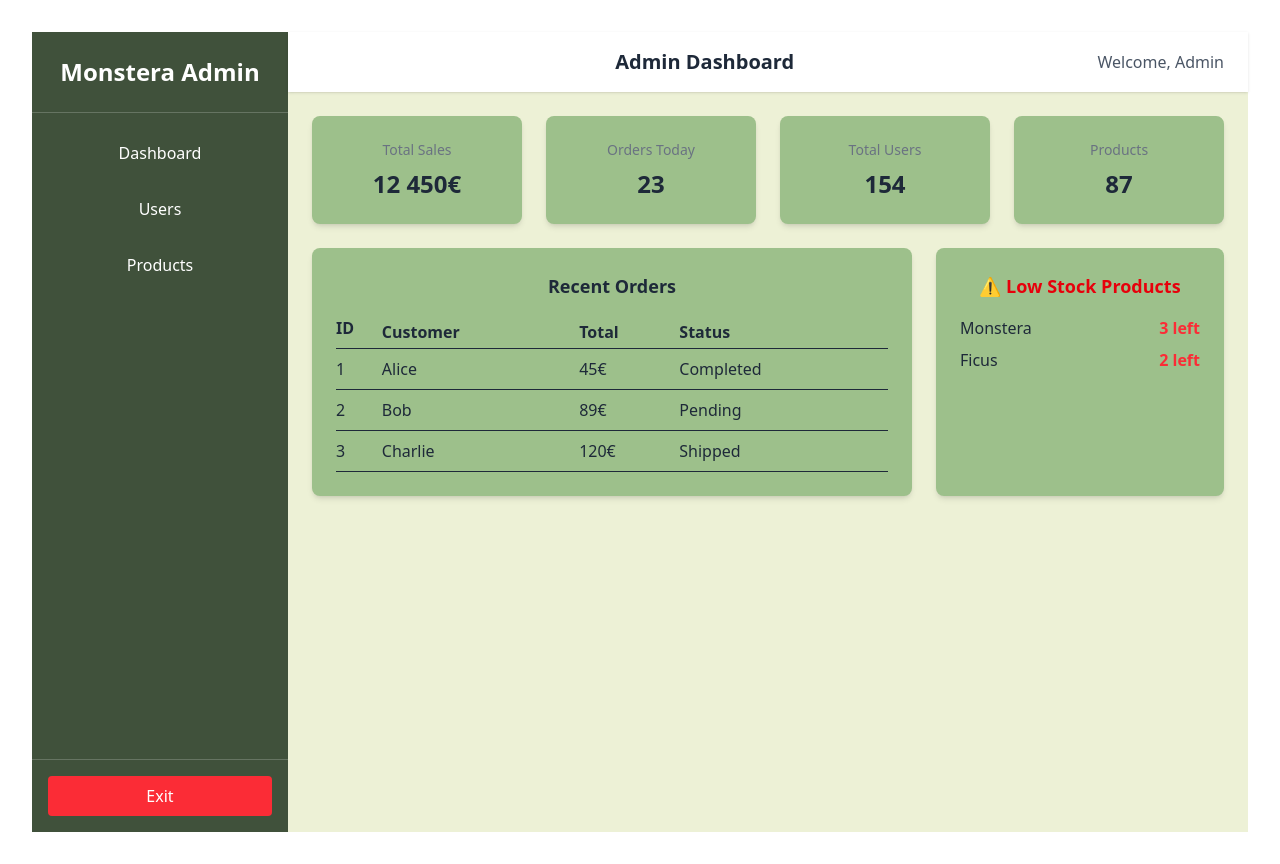
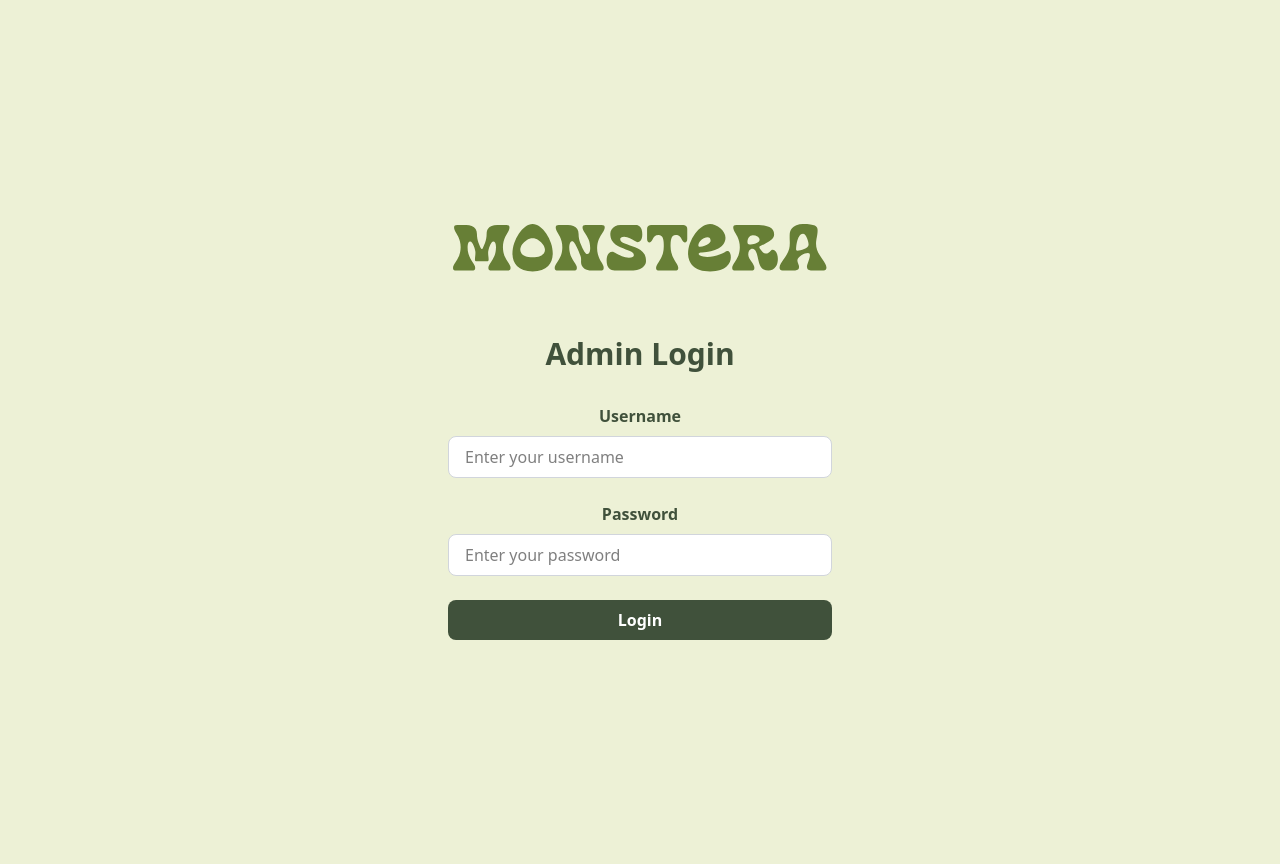
Before and after one commit to CNA-26/admin-frontend, a React (Vite) app in the folder admin-frontend/: page / in a window 1280 px wide. Built offline with nearby package versions, Linux system fonts and the light colour scheme.

Commit message:
added loginpage

```diff
--- a/admin-frontend/src/App.tsx
+++ b/admin-frontend/src/App.tsx
@@ -1,8 +1,9 @@
 import './App.css'
 import AdminDashboard from './pages/AdminDashboard'
+import AdminLogin from './pages/AdminLogin';
 
 function App() {
-  return <AdminDashboard />;
+  return <AdminLogin />;
 }
 
 export default App;
--- a/admin-frontend/src/components/LowStock.tsx
+++ b/admin-frontend/src/components/LowStock.tsx
@@ -6,7 +6,7 @@ const LowStock = () => {
 
   return (
     <div className="bg-[var(--color-card)] shadow-md shadow-black/10 rounded-lg p-6">
-      <h2 className="text-lg font-semibold mb-4 text-red-600">
+      <h2 className="text-lg font-semibold mb-4 text-red-500">
         ⚠ Low Stock Products
       </h2>
 
--- a/admin-frontend/src/index.css
+++ b/admin-frontend/src/index.css
@@ -9,3 +9,13 @@
     --color-accent: #609966;
     --color-earth: #8C7A64;
 }
+
+body {
+    background-color: var(--color-background);
+    margin: 0;
+    padding: 0;
+}
+
+html {
+    background-color: var(--color-background);
+}
--- /dev/null
+++ b/admin-frontend/src/pages/AdminLogin.tsx
@@ -0,0 +1,66 @@
+import React, { useState } from 'react';
+import MonsteraLogo from '../assets/Monstera.svg';
+
+export const AdminLogin: React.FC = () => {
+  const [username, setUsername] = useState('');
+  const [password, setPassword] = useState('');
+  const [error, setError] = useState('');
+
+  const handleSubmit = (e: React.FormEvent) => {
+    e.preventDefault();
+    setError('');
+
+    if (!username.trim() || !password.trim()) {
+      setError('Please enter both username and password');
+      return;
+    }
+
+    // TODO: Add authentication logic here
+    console.log('Login attempt:', { username, password });
+  };
+
+  return (
+    <div className="min-h-screen flex items-center justify-center bg-[var(--color-background)]">
+      <div className="p-8 w-full max-w-md">
+        <div className="flex justify-center mb-16">
+          <img src={MonsteraLogo} alt="Monstera" className="h-12 w-auto" />
+        </div>
+        <h1 className="text-3xl font-bold text-center text-[#40513B] mb-8">Admin Login</h1>
+
+        {error && <div className="mb-4 p-4 bg-red-100 border border-red-400 text-red-700 rounded">{error}</div>}
+
+        <form onSubmit={handleSubmit}>
+          <div className="mb-6">
+            <label htmlFor="username" className="block text-[#40513B] font-semibold mb-2">Username</label>
+            <input
+              id="username"
+              type="text"
+              placeholder="Enter your username"
+              value={username}
+              onChange={(e) => setUsername(e.target.value)}
+              className="w-full px-4 py-2 border border-gray-300 bg-white rounded-lg focus:outline-none focus:ring-2 focus:ring-[#40513B]"
+            />
+          </div>
+
+          <div className="mb-6">
+            <label htmlFor="password" className="block text-[#40513B] font-semibold mb-2">Password</label>
+            <input
+              id="password"
+              type="password"
+              placeholder="Enter your password"
+              value={password}
+              onChange={(e) => setPassword(e.target.value)}
+              className="w-full px-4 py-2 border border-gray-300 bg-white rounded-lg focus:outline-none focus:ring-2 focus:ring-[#40513B]"
+            />
+          </div>
+
+          <button type="submit" className="w-full bg-[#40513B] hover:bg-[#8C7A64] text-white font-semibold py-2 px-4 rounded-lg transition duration-200">
+            Login
+          </button>
+        </form>
+      </div>
+    </div>
+  );
+};
+
+export default AdminLogin;
```
Also changed, not shown: admin-frontend/public/Monstera.svg (added), admin-frontend/src/assets/Monstera.svg (added).
